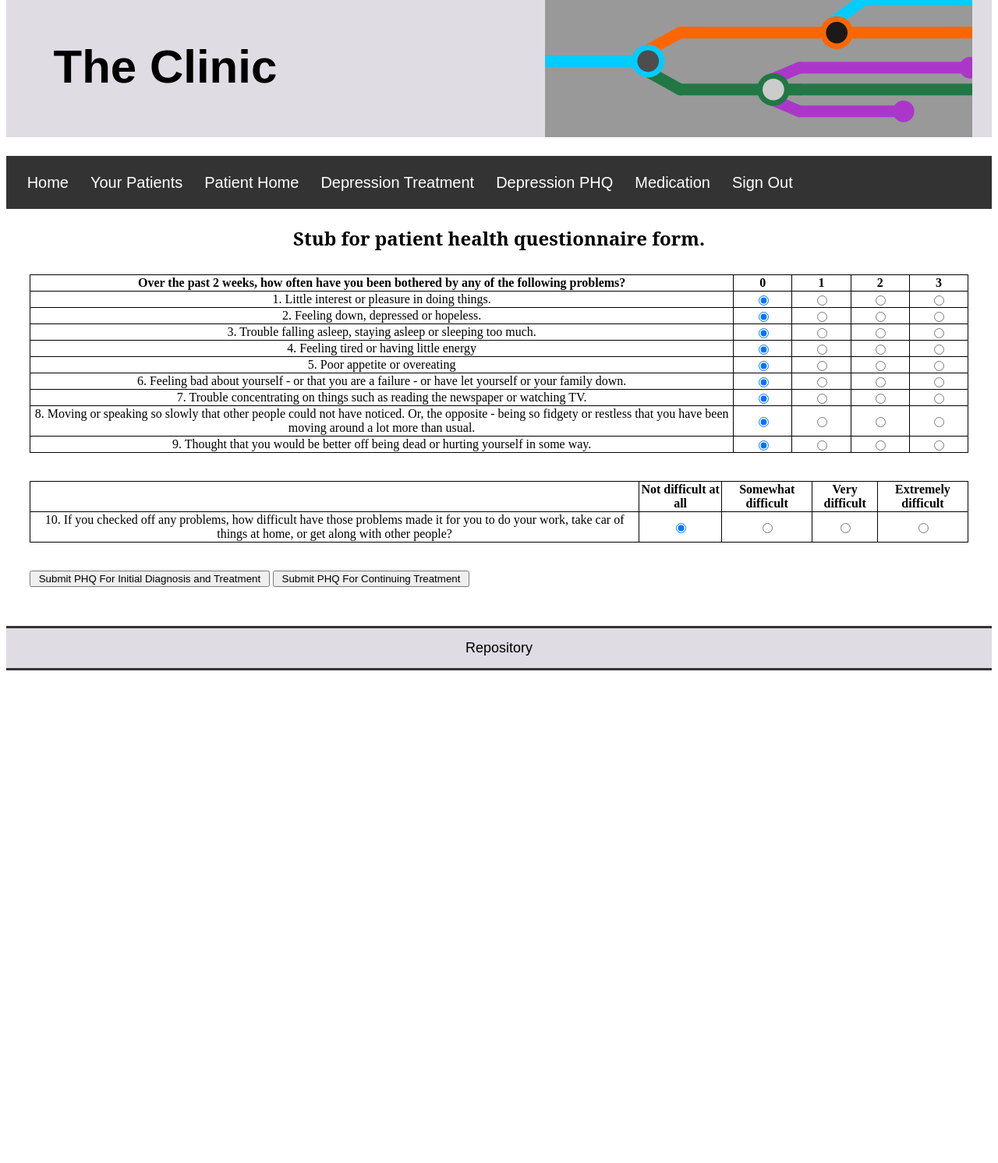
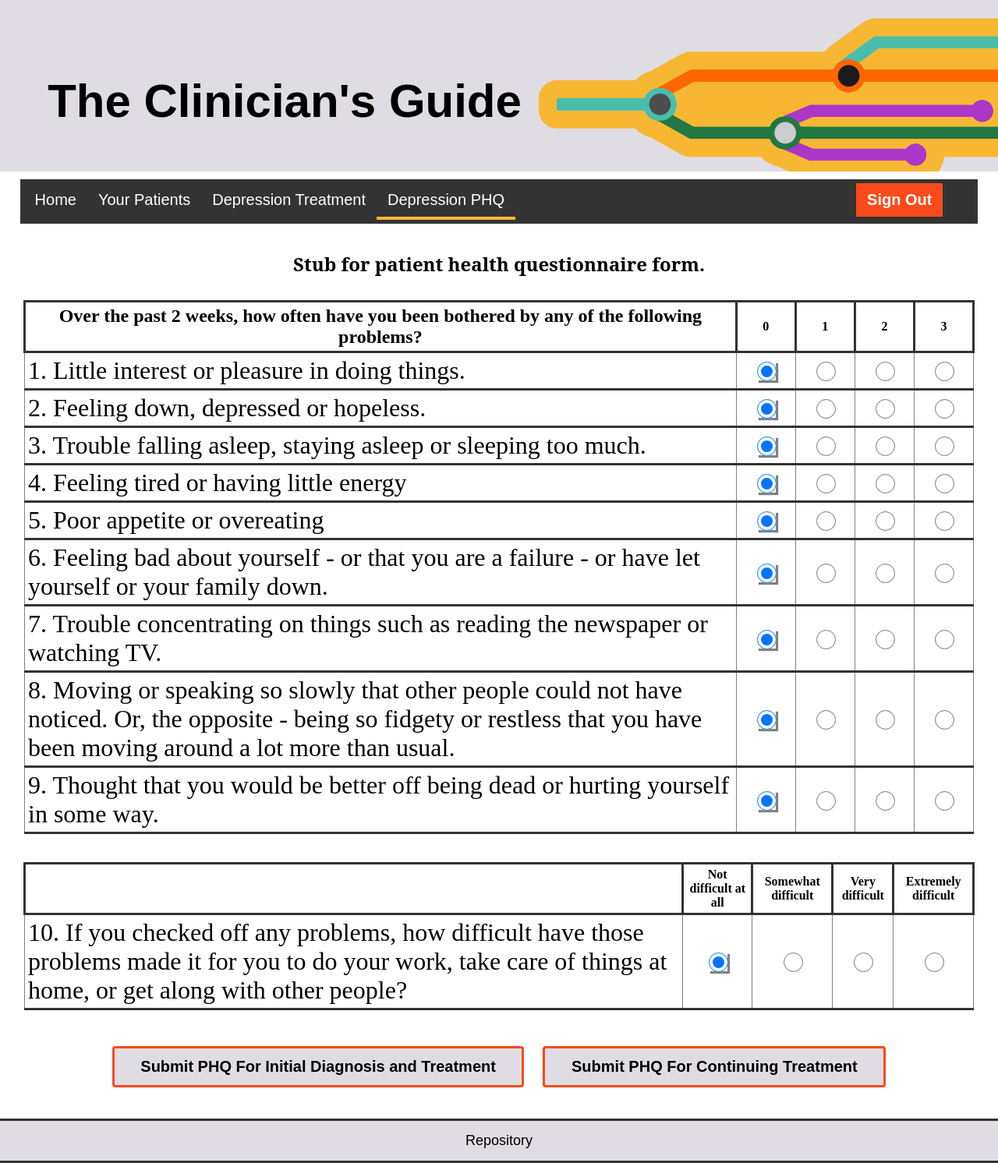
Before and after one commit to RMertz/the_clinic, a PHP site: page /webpages/dep/depDiag.php?id=1 in a window 1280 px wide. Shown: the whole page at 78% size. Before the commit the page ends 860 px from the top, so only its background shows below. Run offline with PHP 8.4, Linux system fonts and the light colour scheme; the visitor is signed in with stand-in values (Sample User, id 1).

Commit message:
Styling Updates
-Fixed flexbox overflow issues with header and content containers
-Updated welcom.php
-Updated depHome.php
-Updated depDiag.php
  --Reformatted table, radaio/submit buttons for easier reading and clicking
-Added live page underline in navbar

```diff
--- a/webpages/Login.php
+++ b/webpages/Login.php
@@ -43,7 +43,7 @@
 
     <div class=headerRow">
         <div class= "column left">
-            <h1>The Clinic</h1>
+            <h1>The Clinician's Guide</h1>
         </div>
         <div class= "column right">
             <div id="headerLogo">
--- a/webpages/css/global.css
+++ b/webpages/css/global.css
@@ -1,14 +1,16 @@
 html, body{
 	height: 100vh;
+	margin: 0px;
 }
 
 body {
 	display: flex;
 	flex-direction: column;
-	justify-content: center;
+	justify-content: flex-start;
 	float: middle;
 	background-color: #ffffff;
 	max-width: 100%;
+	min-height: 100vh;
 }
 
 h1 {
@@ -54,11 +56,6 @@
 
 }
 
-.page{
-	display: flex;
-	flex-direction: column;
-}
-
 .header {
 	display: flex;
 	flex-direction: column;
@@ -69,13 +66,10 @@
 	max-height: 220px;
 
 	padding-left: 4%;
-	padding-right: 2%;
+
 	text-align: center;
 	overflow: hidden;
 	margin-bottom: 10px;
-
-	position: sticky;
-	top: 0;
 }
 
 .column {
@@ -104,15 +98,13 @@
 	overflow: hidden;
 	background-color: #333;
 	border: 2px clear #000000;
-	padding: 1%;
+	padding: 5px;
 	text-align: left;
 	color: #D3D3D3;
 	margin-bottom: 15px;
-	margin-left: 0px;
-	margin-right: 0px;
+	margin-left: 2%;
+	margin-right: 2%;
 	flex-shrink: 0;
-	position: sticky;
-	top: 200px;
 }
 
 .navBar a {
@@ -192,7 +184,8 @@
 	padding: 15px;
 	text-align: center;
 	background: #dfdce3;
-	margin-top: 20px;
+	margin-top: auto;
+	margin-bottom: 35px;
 	border-top: 3px solid #333;
 	border-bottom: 3px solid #333;
 	flex-shrink: 0;
@@ -224,15 +217,68 @@
 	clear: both;
 }
 table, th, td {
-	border: 1px solid black;
+	border: 1px solid gray;
 	border-collapse: collapse;
 	text-align: center;
+}
+
+th{
+		border: 3px solid #333;
+}
+
+th, td{
+	border-bottom: 3px solid #333;
+	padding: 4px;
 }
 .center {
 	margin-left:auto;
 	margin-right:auto;
 	text-align: center;
 	list-style-position: inside;
+}
+
+.active{
+	border-bottom: 4px solid #f7b733;
+}
+
+.prompt{
+	font-size:2em;
+	margin: 0 auto;
+	text-align: left;
+}
+
+.radio{
+  -webkit-appearance:button;
+  -moz-appearance:button;
+  appearance:button;
+  border:4px solid #dfdce3;
+  border-top-color:#b2b2b2;
+  border-left-color:#b2b2b2;
+  background:#fff;
+  width:25px;
+  height:25px;
+  border-radius: 4px;
+}
+.radio:checked{
+  border:9px solid #f7b733;
+  background-color: #333;
+  box-shadow: 2px 2px 1px grey;
+}
+
+.submit{
+	border-radius: 4px;
+	padding: 12px 28px;
+	font-size: 14px;
+	background-color: #dfdde3;
+	border: 3px solid #fc4a1a;
+	font-size: 1.25em;
+	float: center;
+	margin: 10px;
+	font-weight: bold;
+}
+
+.submit:hover{
+	box-shadow: 0 12px 16px 0 rgba(0,0,0,0.24), 0 17px 50px 0 rgba(0,0,0,0.19);
 }
 
 #Icon{
--- a/webpages/dep/depDiag.php
+++ b/webpages/dep/depDiag.php
@@ -39,6 +39,7 @@
         header("location: depPHQAnalysis.php?id=" . $_GET['id'] . "&q2=" . $total . "&q3=" . $q3 . "&q1=" . $q1."&type=1"."&total=".$totalPoints."&q9=".$q9); //type 1 = continuing treatment
     }
 }
+	$activePage = basename($_SERVER['PHP_SELF'], ".php");
 ?>
 
 <html>
@@ -52,30 +53,27 @@
 </head>
 
 <body>
-    <div id="header">
     <div class="header">
     <div class=headerRow">
         <div class= "column left">
-                    <h1>The Clinic</h1>
+            <h1>The Clinician's Guide</h1>
         </div>
         <div class= "column right">
             <div id="headerLogo">
-                        <img src="../images/longHeader.png" alt="HeaderImage">
-                    </div>
+                <img src="../images/HeaderImageOutline.png" alt="HeaderImage">
             </div>
         </div>
     </div>
 </div>
 
     <div class="navBar">
-        <a href="../welcome.php">Home</a>
-        <a href="../patientList.php">Your Patients</a>
-        <a href=<?php echo "../patientHome.php?id=".$_GET['id'];?>>Patient Home</a>
-        <a href=<?php echo "depHome.php?id=".$_GET['id'];?>>Depression Treatment</a>
-        <a href=<?php echo "depDiag.php?id=".$_GET['id'];?>>Depression PHQ</a>
-        <a href=<?php echo "../medication/medicationHome.php?id=".$_GET['id'];?>>Medication</a>
-        <a href = "../php/logout.php?type=0">Sign Out</a>
+        <a class="<?= ($activePage == 'welcome') ? 'active':''; ?>" href="../welcome.php">Home</a>
+        <a class="<?= ($activePage == 'patientList') ? 'active':''; ?>" href="../patientList.php">Your Patients</a>
+        <a class="<?= ($activePage == 'depHome') ? 'active':''; ?>" href=<?php echo "depHome.php?id=".$_GET['id'];?>>Depression Treatment</a>
+        <a class="<?= ($activePage == 'depDiag') ? 'active':''; ?>" href=<?php echo "depDiag.php?id=".$_GET['id'];?>>Depression PHQ</a>
+        <a ID="logoutButton"href = "../php/logout.php">Sign Out</a>
     </div>
+
         <div class="row">
         <div >
             <h2 >
@@ -84,77 +82,77 @@
 
             <div style = "margin:30px">
 
-                <form  method = "post">
-                    <table style="width:100%">
+                <form action = "" method = "post">
+                    <table style="width:100% text-align: left;">
                         <tr>
-                            <th style="width: 75%">Over the past 2 weeks, how often have you been bothered by any of the following problems?</th>
+                            <th style="width: 75%; font-size: 1.5em;">Over the past 2 weeks, how often have you been bothered by any of the following problems?</th>
                             <th>0</th>
                             <th>1</th>
                             <th>2</th>
                             <th>3</th>
                         </tr>
                         <tr>
-                            <td>1. Little interest or pleasure in doing things.</td>
-                            <td><input type="radio" name="q1" value="0" checked></td>
-                            <td><input type="radio" name="q1" value="1"></td>
-                            <td><input type="radio" name="q1" value="2"></td>
-                            <td><input type="radio" name="q1" value="3"></td>
+                            <td class="prompt">1. Little interest or pleasure in doing things.</td>
+                            <td><input type="radio" class="radio" name="q1" value="0" checked></td>
+                            <td><input type="radio" class="radio" name="q1" value="1"></td>
+                            <td><input type="radio" class="radio" name="q1" value="2"></td>
+                            <td><input type="radio" class="radio" name="q1" value="3"></td>
                         </tr>
                         <tr>
-                            <td>2. Feeling down, depressed or hopeless.</td>
-                            <td><input type="radio" name="q2" value="0" checked></td>
-                            <td><input type="radio" name="q2" value="1"></td>
-                            <td><input type="radio" name="q2" value="2"></td>
-                            <td><input type="radio" name="q2" value="3"></td>
+                            <td class="prompt">2. Feeling down, depressed or hopeless.</td>
+                            <td><input type="radio" class="radio" name="q2" value="0" checked></td>
+                            <td><input type="radio" class="radio" name="q2" value="1"></td>
+                            <td><input type="radio" class="radio" name="q2" value="2"></td>
+                            <td><input type="radio" class="radio" name="q2" value="3"></td>
                         </tr>
                         <tr>
-                            <td>3. Trouble falling asleep, staying asleep or sleeping too much.</td>
-                            <td><input type="radio" name="q3" value="0" checked></td>
-                            <td><input type="radio" name="q3" value="1"></td>
-                            <td><input type="radio" name="q3" value="2"></td>
-                            <td><input type="radio" name="q3" value="3"></td>
+                            <td class="prompt">3. Trouble falling asleep, staying asleep or sleeping too much.</td>
+                            <td><input type="radio" class="radio" name="q3" value="0" checked></td>
+                            <td><input type="radio" class="radio" name="q3" value="1"></td>
+                            <td><input type="radio" class="radio" name="q3" value="2"></td>
+                            <td><input type="radio" class="radio" name="q3" value="3"></td>
                         </tr>
                         <tr>
-                            <td>4. Feeling tired or	having little energy</td>
-                            <td><input type="radio" name="q4" value="0" checked></td>
-                            <td><input type="radio" name="q4" value="1"></td>
-                            <td><input type="radio" name="q4" value="2"></td>
-                            <td><input type="radio" name="q4" value="3"></td>
+                            <td class="prompt">4. Feeling tired or	having little energy</td>
+                            <td><input type="radio" class="radio" name="q4" value="0" checked></td>
+                            <td><input type="radio" class="radio" name="q4" value="1"></td>
+                            <td><input type="radio" class="radio" name="q4" value="2"></td>
+                            <td><input type="radio" class="radio" name="q4" value="3"></td>
                         </tr>
                         <tr>
-                            <td>5. Poor appetite or overeating</td>
-                            <td><input type="radio" name="q5" value="0" checked></td>
-                            <td><input type="radio" name="q5" value="1"></td>
-                            <td><input type="radio" name="q5" value="2"></td>
-                            <td><input type="radio" name="q5" value="3"></td>
+                            <td class="prompt">5. Poor appetite or overeating</td>
+                            <td><input type="radio" class="radio" name="q5" value="0" checked></td>
+                            <td><input type="radio" class="radio" name="q5" value="1"></td>
+                            <td><input type="radio" class="radio" name="q5" value="2"></td>
+                            <td><input type="radio" class="radio" name="q5" value="3"></td>
                         </tr>
                         <tr>
-                            <td>6. Feeling bad about yourself - or that you are a failure - or have let yourself or your family down.</td>
-                            <td><input type="radio" name="q6" value="0" checked></td>
-                            <td><input type="radio" name="q6" value="1"></td>
-                            <td><input type="radio" name="q6" value="2"></td>
-                            <td><input type="radio" name="q6" value="3"></td>
+                            <td class="prompt">6. Feeling bad about yourself - or that you are a failure - or have let yourself or your family down.</td>
+                            <td><input type="radio" class="radio" name="q6" value="0" checked></td>
+                            <td><input type="radio" class="radio" name="q6" value="1"></td>
+                            <td><input type="radio" class="radio" name="q6" value="2"></td>
+                            <td><input type="radio" class="radio" name="q6" value="3"></td>
                         </tr>
                         <tr>
-                            <td>7. Trouble concentrating on things such as reading the newspaper or watching TV.</td>
-                            <td><input type="radio" name="q7" value="0" checked></td>
-                            <td><input type="radio" name="q7" value="1"></td>
-                            <td><input type="radio" name="q7" value="2"></td>
-                            <td><input type="radio" name="q7" value="3"></td>
+                            <td class="prompt">7. Trouble concentrating on things such as reading the newspaper or watching TV.</td>
+                            <td><input type="radio" class="radio" name="q7" value="0" checked></td>
+                            <td><input type="radio" class="radio" name="q7" value="1"></td>
+                            <td><input type="radio" class="radio" name="q7" value="2"></td>
+                            <td><input type="radio" class="radio" name="q7" value="3"></td>
                         </tr>
                         <tr>
-                            <td>8. Moving or speaking so slowly that other people could not have noticed. Or, the opposite - being so fidgety or restless that you have been moving around a lot more than usual.</td>
-                            <td><input type="radio" name="q8" value="0" checked></td>
-                            <td><input type="radio" name="q8" value="1"></td>
-                            <td><input type="radio" name="q8" value="2"></td>
-                            <td><input type="radio" name="q8" value="3"></td>
+                            <td class="prompt">8. Moving or speaking so slowly that other people could not have noticed. Or, the opposite - being so fidgety or restless that you have been moving around a lot more than usual.</td>
+                            <td><input type="radio" class="radio" name="q8" value="0" checked></td>
+                            <td><input type="radio" class="radio" name="q8" value="1"></td>
+                            <td><input type="radio" class="radio" name="q8" value="2"></td>
+                            <td><input type="radio" class="radio" name="q8" value="3"></td>
                         </tr>
                         <tr>
-                            <td>9. Thought that you would be better off being dead or hurting yourself in some way.</td>
-                            <td><input type="radio" name="q9" value="0" checked></td>
-                            <td><input type="radio" name="q9" value="1"></td>
-                            <td><input type="radio" name="q9" value="2"></td>
-                            <td><input type="radio" name="q9" value="3"></td>
+                            <td class="prompt">9. Thought that you would be better off being dead or hurting yourself in some way.</td>
+                            <td><input type="radio" class="radio" name="q9" value="0" checked></td>
+                            <td><input type="radio" class="radio" name="q9" value="1"></td>
+                            <td><input type="radio" class="radio" name="q9" value="2"></td>
+                            <td><input type="radio" class="radio" name="q9" value="3"></td>
                         </tr>
                     </table><br/><br/>
                         <table style="width:100%">
@@ -166,17 +164,18 @@
                                 <th>Extremely difficult</th>
                             </tr>
                             <tr>
-                                <td>10. If you checked off any problems, how difficult have those problems made it for you to do your work, take car of things at home, or get along with other people?</td>
-                                <td><input type="radio" name="q10" value="0" checked></td>
-                                <td><input type="radio" name="q10" value="1"></td>
-                                <td><input type="radio" name="q10" value="2"></td>
-                                <td><input type="radio" name="q10" value="3"></td>
+                                <td class="prompt">10. If you checked off any problems, how difficult have those problems made it for you to do your work, take care of things at home, or get along with other people?</td>
+                                <td><input type="radio" class="radio" name="q10" value="0" checked></td>
+                                <td><input type="radio" class="radio" name="q10" value="1"></td>
+                                <td><input type="radio" class="radio" name="q10" value="2"></td>
+                                <td><input type="radio" class="radio" name="q10" value="3"></td>
                             </tr>
                     </table><br/><br/>
 
-
-                    <input type = "submit" name="Initial" value = " Submit PHQ For Initial Diagnosis and Treatment "/>
-                    <input type = "submit" name="Continuing" value = " Submit PHQ For Continuing Treatment "/><br />
+					<div style=" text-align: center">
+                    <input type = "submit" class="submit" name="Initial" value = " Submit PHQ For Initial Diagnosis and Treatment "/>
+                    <input type = "submit" class="submit" name="Continuing" value = " Submit PHQ For Continuing Treatment "/><br />
+					</div>
 				</form>
             </div>
         </div>
```
Also changed, not shown: webpages/dep/depHome.php (+6 -7 lines), webpages/patientHome.php (+8 -12 lines), webpages/patientList.php (+11 -11 lines), webpages/welcome.php (+8 -9 lines). Lines whose indentation alone changed are shown as unchanged.
